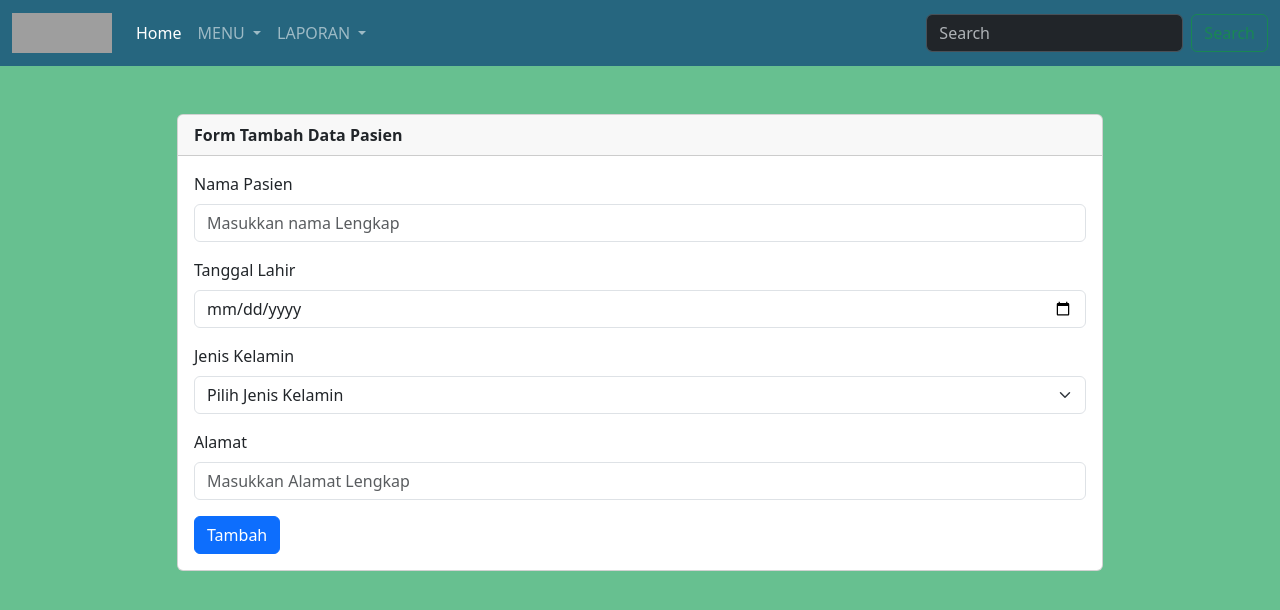
After one commit to ihwanariga07/prakom2025, a PHP site: page /pasien/form.php in a window 1280 px wide. The commit adds this page. Shown: the top 610 px of the page. Run offline with PHP 8.4, Linux system fonts and the light colour scheme; grey boxes are pictures that could not be loaded.

Commit message:
form tambah pasien

```diff
--- /dev/null
+++ b/admin/pasien/form.php
@@ -0,0 +1,61 @@
+<!DOCTYPE html>
+<html lang="en">
+
+<head>
+    <meta charset="UTF-8">
+    <meta name="viewport" content="width=device-width, initial-scale=1.0">
+    <title>Klinik Sehat</title>
+    <link href="https://cdn.jsdelivr.net/npm/bootstrap@5.3.8/dist/css/bootstrap.min.css" rel="stylesheet"
+        integrity="sha384-sRIl4kxILFvY47J16cr9ZwB07vP4J8+LH7qKQnuqkuIAvNWLzeN8tE5YBujZqJLB" crossorigin="anonymous">
+</head>
+
+<body style="background-color: #67C090;">
+    <?php
+    include('../navbar.php');
+    ?>
+    <div class="container">
+        <!-- disini kontennya -->
+        <div class="row">
+            <div class="col-10 m-auto mt-5">
+                <div class="card">
+                    <div class="card-header">
+                        <b>Form Tambah Data Pasien</b>
+                    </div>
+                    <div class="card-body">
+                        <form method="post" action="proses_form.php">
+                            <div class="mb-3">
+                                <label for="exampleInputEmail1" class="form-label">Nama Pasien</label>
+                                <input name="nama" placeholder="Masukkan nama Lengkap" type="text" class="form-control" id="exampleInputEmail1"
+                                    aria-describedby="emailHelp">
+                            </div>
+                            <div class="mb-3">
+                                <label for="exampleInputPassword1" class="form-label">Tanggal Lahir</label>
+                                <input name="tgl" type="date" class="form-control" id="exampleInputPassword1">
+                            </div>
+                            <div class="mb-3">
+                                <label for="exampleInputPassword1" class="form-label">Jenis Kelamin</label>
+                                <select name="jk" class="form-select" aria-label="Default select example">
+                                    <option selected>Pilih Jenis Kelamin</option>
+                                    <option value="Laki-Laki">Laki-Laki</option>
+                                    <option value="Perempuan">Perempuan</option>
+                                </select>
+                            </div>
+                            <div class="mb-3">
+                                <label for="exampleInputPassword1" class="form-label">Alamat</label>
+                                <input name="alamat" type="text" placeholder="Masukkan Alamat Lengkap" class="form-control" id="exampleInputPassword1">
+                            </div>
+
+                            <button type="submit" class="btn btn-primary">Tambah</button>
+                        </form>
+
+                    </div>
+                </div>
+            </div>
+        </div>
+    </div>
+    <script src="https://cdn.jsdelivr.net/npm/bootstrap@5.3.8/dist/js/bootstrap.bundle.min.js"
+        integrity="sha384-FKyoEForCGlyvwx9Hj09JcYn3nv7wiPVlz7YYwJrWVcXK/BmnVDxM+D2scQbITxI"
+        crossorigin="anonymous"></script>
+</body>
+
+</html>
--- a/admin/pasien/index.php
+++ b/admin/pasien/index.php
@@ -21,7 +21,7 @@
             Klinik Sehat
           </div>
           <div class="card-body">
-            <a href="" class="btn btn-primary">Tambah</a>
+            <a href="/prakom2025/admin/pasien/form.php" class="btn btn-primary">Tambah</a>
             <table class="table">
               <thead>
                 <tr>
```
Also changed, not shown: 1 other file.
